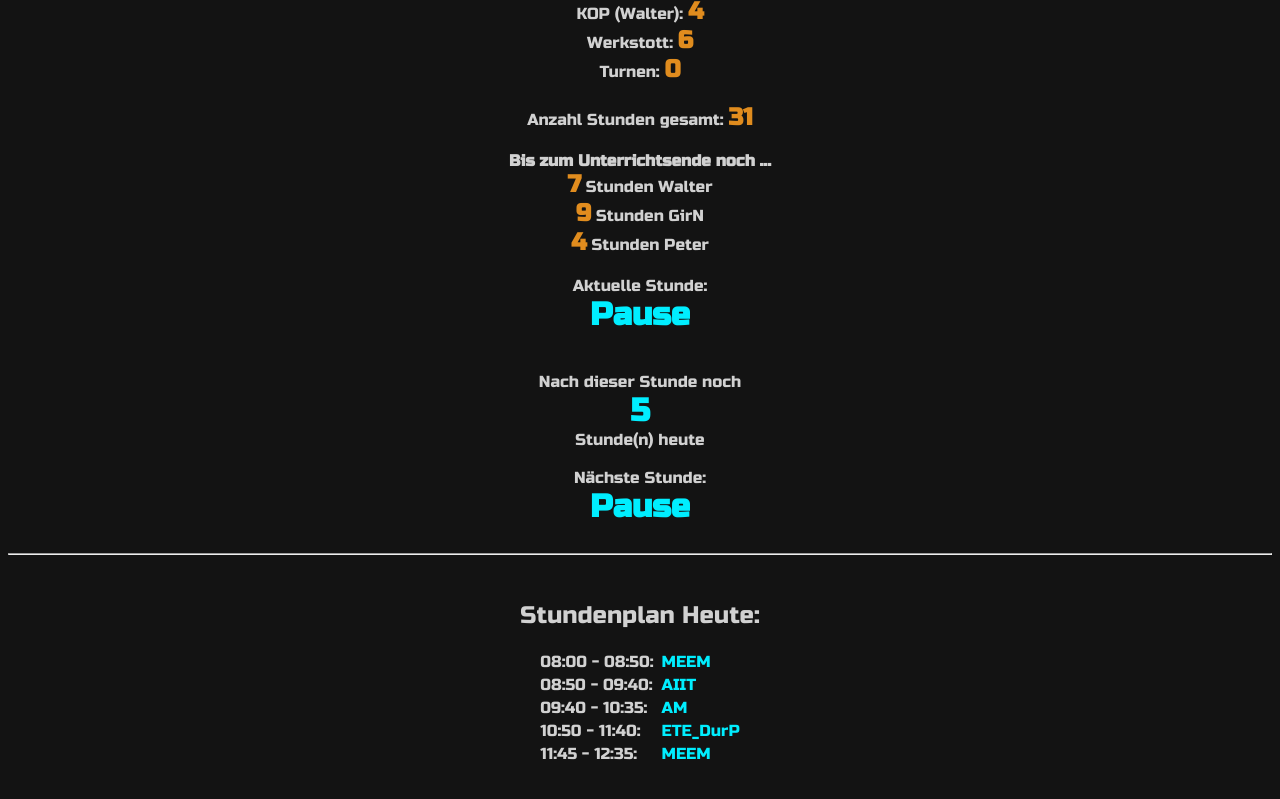
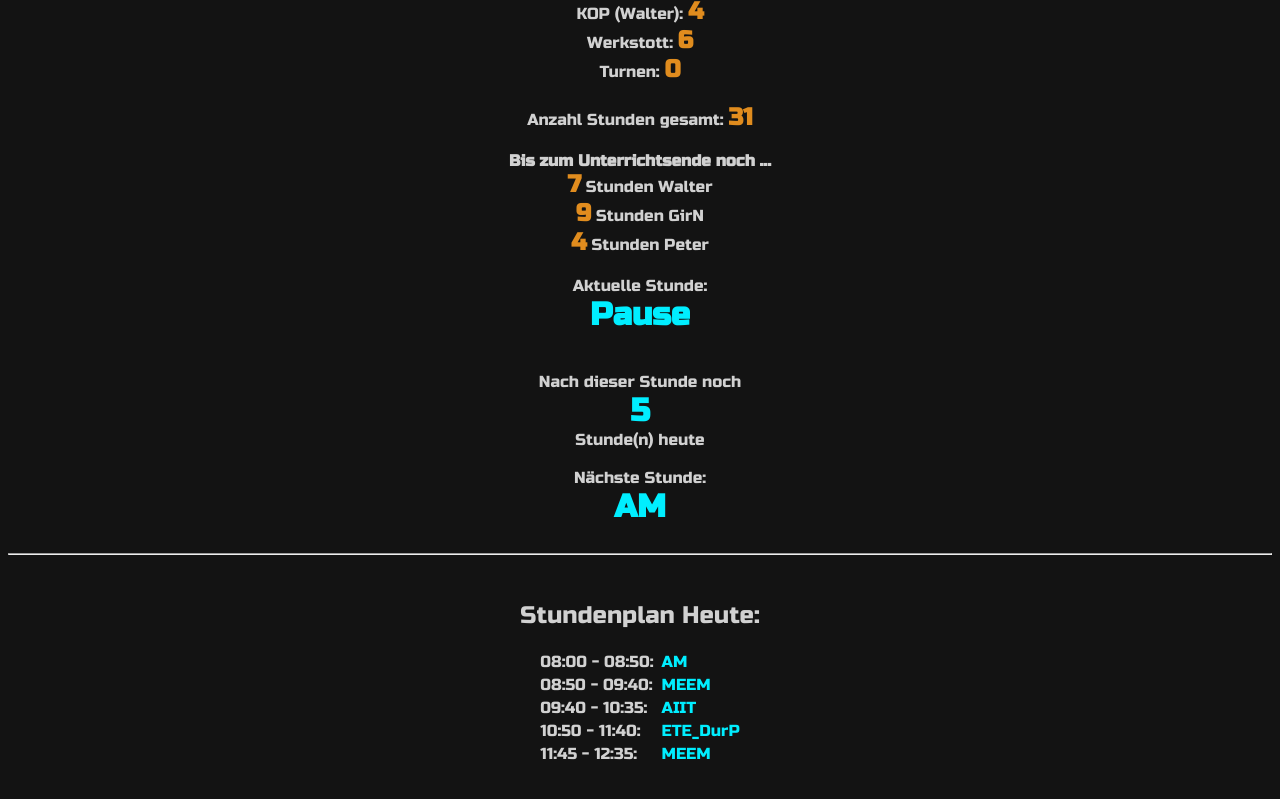
Before and after one commit to HgegGmbH/schulzeit, a plain HTML site: page index.html in a window 1280 px wide. Shown: the part 1690-2489 px from the top of the page. Drawn offline with nearby package versions, Linux system fonts and the light colour scheme; no server answers.

Commit message:
Update index.html

```diff
--- a/index.html
+++ b/index.html
@@ -258,7 +258,7 @@
     var Stunden_ETE_GirN = ["03/13/2024 09:40", "03/20/2024 09:40", "04/03/2024 09:40", "04/10/2024 09:40", "04/17/2024 09:40"];
     var Stunden_ETE_DurP = ["03/21/2024 11:40", "04/11/2024 11:40", "0/18/2024 11:40"];
     var Stunden_E = ["04/03/2024 10:35", "04/09/2024 12:35", "04/10/2024 10:35", "04/17/2024 10:35"];
-    var Stunden_AM = ["04/10/2024 11:40", "04/10/2024 12:35", "04/11/2024 11:40", "04/17/2024 11:40", "04/18/2024 08:50"];
+    var Stunden_AM = ["04/11/2024 08:50", "04/17/2024 11:40", "04/18/2024 08:50"];
     var Stunden_KOP  = ["03/13/2024 15:05", "03/13/2024 16:05", "03/13/2024 16:55",
                         "03/20/2024 14:15", "03/20/2024 15:05", "03/20/2024 16:05", "03/20/2024 16:55",
                         "04/03/2024 14:15", "04/03/2024 15:05", "04/03/2024 16:05", "04/03/2024 16:55",
```
